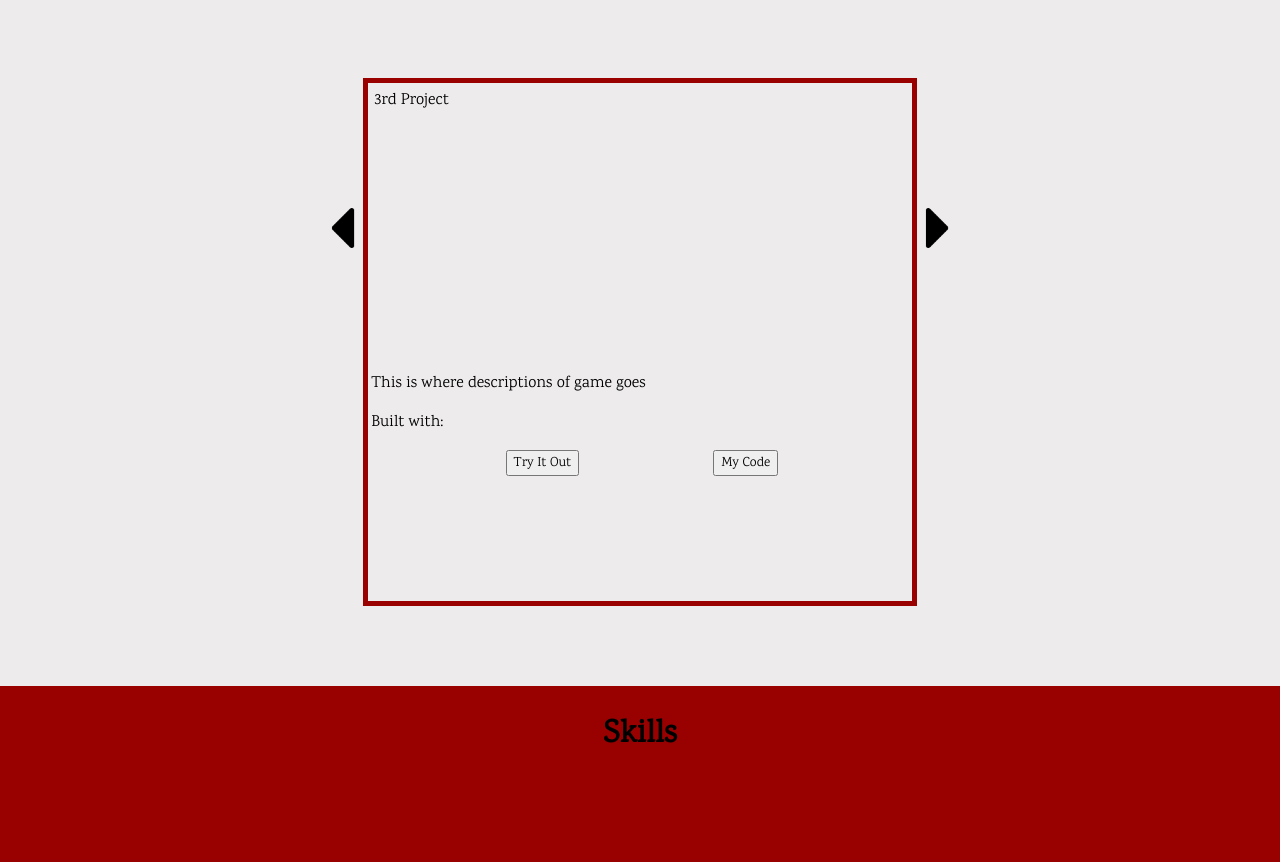
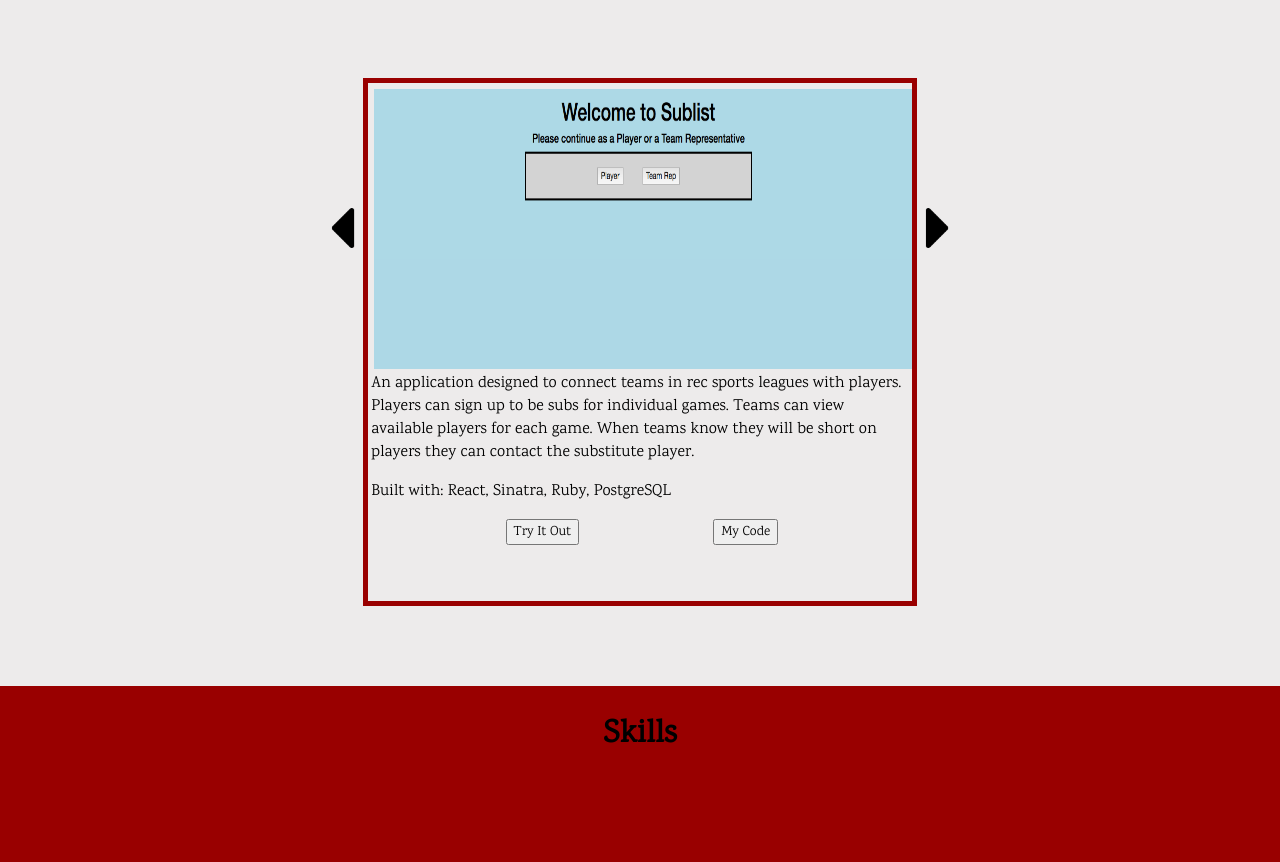
Before and after one commit to smintz93/portfolio, a plain HTML site: page index.html in a window 1280 px wide. Shown: the part 1795-2657 px from the top of the page. Drawn offline with nearby package versions, Linux system fonts and the light colour scheme.

Commit message:
added third project

```diff
--- a/index.html
+++ b/index.html
@@ -108,13 +108,13 @@
 
 		   			<img src="./images/projects/leftarrow.png" class="prev" alt="Prev">
 			   		<div class="description-box">
-			   			<div class="slider-inner">3rd Project
-			   					<img src="">
-			   					<img src="">
-			   					<img src="">
+			   			<div class="slider-inner">
+			   					<img src="./images/projects/welcome.png" class="active">
+			   					<img src="./images/projects/checkgames.png">
+			   					<img src="./images/projects/playersavail.png">
 			   			</div>
-			   			<p class="description">This is where descriptions of game goes</p>
-			   			<p>Built with:</p>
+			   			<p class="description">An application designed to connect teams in rec sports leagues with players. Players can sign up to be subs for individual games. Teams can view available players for each game. When teams know they will be short on players they can contact the substitute player.</p>
+			   			<p>Built with: React, Sinatra, Ruby, PostgreSQL</p>
 
 			   			<button class="buttons">Try It Out</button><button class="buttons">My Code</button>
 			   		</div>
```
Also changed, not shown: images/projects/checkgames.png (added), images/projects/playersavail.png (added), images/projects/welcome.png (added).
